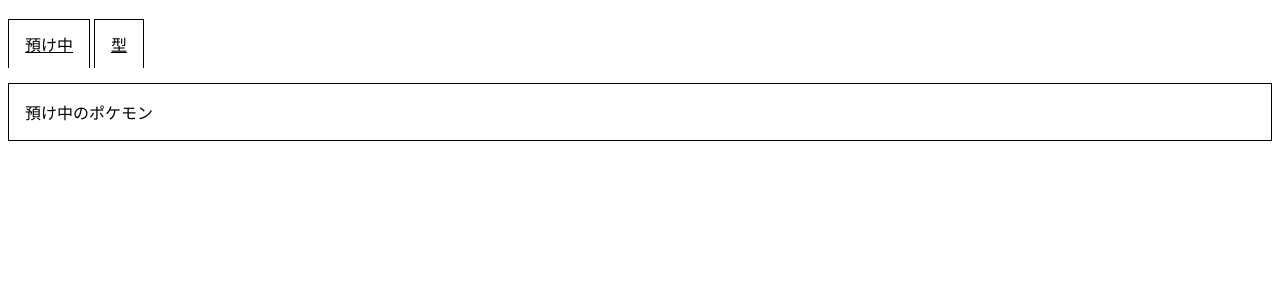
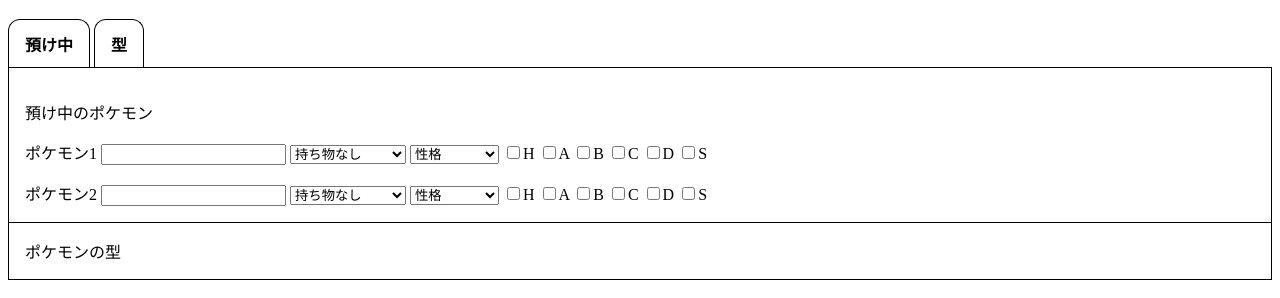
Before and after one commit to Antony34649/PokemonTools, a plain HTML site: page index.html in a window 1280 px wide. Shown: the part 70-368 px from the top of the page. Drawn offline with Linux system fonts and the light colour scheme.

Commit message:
Add Nursery

```diff
--- /dev/null
+++ b/Nursery/nursery.js
@@ -0,0 +1,3 @@
+function Set() {
+    localStorage.setItem("")
+}
--- a/index.html
+++ b/index.html
@@ -17,13 +17,58 @@
     </p>
     <div id="tabbody">
         <div id="tabpage1">
-            預け中のポケモン
+            <p>預け中のポケモン</p>
+            <p>
+                ポケモン1
+                <input type="text" name="c1" alt="預けているポケモンの名前1">
+
+                <select name="持ち物1">
+                    <option value="0">持ち物なし</option>
+                    <option value="1">あかいいと</option>
+                    <option value="2">かわらずのいし</option>
+                </select>
+
+                <select name="性格1">
+                    <option value="0">性格</option>
+                    <option value="1">いじっぱり</option>
+                    <option value="2">ひかえめ</option>
+                </select>
+
+                <input type="checkbox" name="H" value="H">H
+                <input type="checkbox" name="A" value="A">A
+                <input type="checkbox" name="B" value="B">B
+                <input type="checkbox" name="C" value="C">C
+                <input type="checkbox" name="D" value="D">D
+                <input type="checkbox" name="S" value="S">S
+            </p>
+            <p>ポケモン2
+                <input type="text" name="c2" alt="預けているポケモンの名前2">
+
+                <select name="持ち物1">
+                    <option value="0">持ち物なし</option>
+                    <option value="1">あかいいと</option>
+                    <option value="2">かわらずのいし</option>
+                </select>
+
+                <select name="性格1">
+                    <option value="0">性格</option>
+                    <option value="1">いじっぱり</option>
+                    <option value="2">ひかえめ</option>
+                </select>
+
+                <input type="checkbox" name="H" value="H">H
+                <input type="checkbox" name="A" value="A">A
+                <input type="checkbox" name="B" value="B">B
+                <input type="checkbox" name="C" value="C">C
+                <input type="checkbox" name="D" value="D">D
+                <input type="checkbox" name="S" value="S">S
+            </p>
         </div>
         <div id="tabpage2">
             ポケモンの型
         </div>
     </div>
-    <script src="main.js"></script>
+    <script src="tab.js"></script>
 </body>
 
 </html>
--- a/style.css
+++ b/style.css
@@ -3,15 +3,18 @@
     border-style: solid;
     border-color: black;
     border-width: 1px 1px 0px 1px;
+    border-radius: 0.75em 0.75em 0 0;
     padding: 0.75em 1em;
+    text-decoration: none;
     color: black;
     background-color: white;
+    font-weight: bold;
     position: relative;
 }
 
 #tabbody div {
     border: 1px solid black;
-    margin-top: -1px;
+    margin-top: -17px;
     padding: 1em;
     background-color: white;
     position: relative;
```
